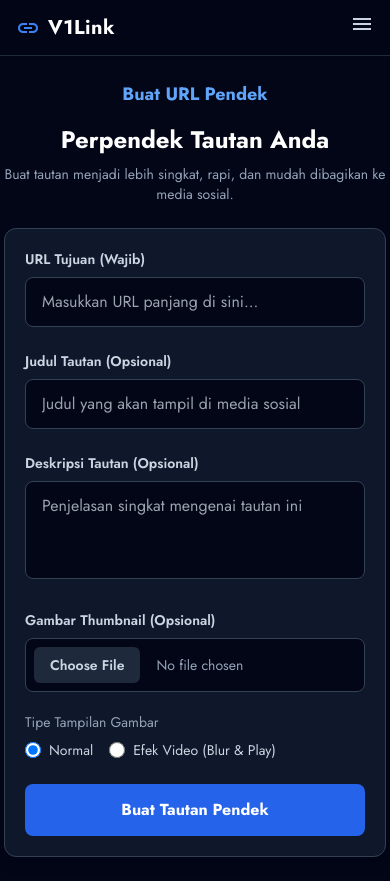
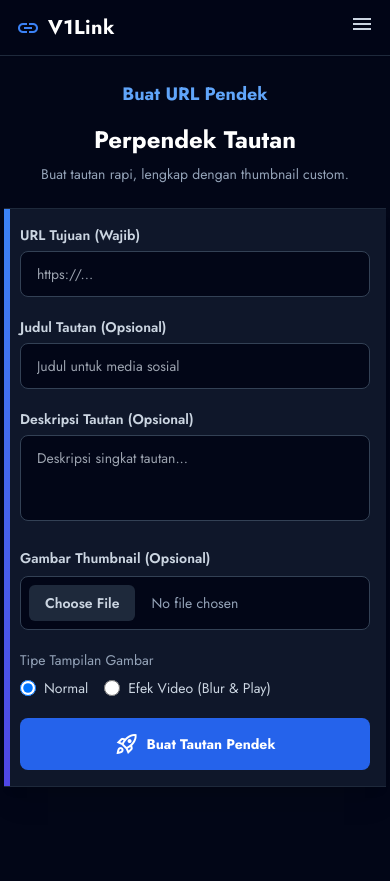
Before and after one commit to tamse94/v1link, a Next.js app: page / in a window 390 px wide. After the commit the page ends 844 px from the top, so only its background shows below. Built offline with nearby package versions, Linux system fonts and the light colour scheme; no server answers.

Commit message:
Update ShortenerForm.js

```diff
--- a/src/components/form/ShortenerForm.js
+++ b/src/components/form/ShortenerForm.js
@@ -69,52 +69,92 @@
     }
   };
 
+  // Link Share Sosial Media
+  const encodedUrl = encodeURIComponent(shortUrlResult);
+  const shareLinks = {
+    wa: `https://wa.me/?text=${encodedUrl}`,
+    fb: `https://www.facebook.com/sharer/sharer.php?u=${encodedUrl}`,
+    x: `https://twitter.com/intent/tweet?url=${encodedUrl}`,
+    tg: `https://t.me/share/url?url=${encodedUrl}`
+  };
+
   return (
     <div className="w-full">
-      <div className="mb-6 text-center sm:text-left">
-        <h1 className="text-2xl sm:text-3xl font-bold text-white mb-2">Perpendek Tautan Anda</h1>
-        <p className="text-slate-400 text-sm sm:text-base">Buat tautan menjadi lebih singkat, rapi, dan mudah dibagikan ke media sosial.</p>
+      <div className="mb-6 px-2 sm:px-0 text-center sm:text-left">
+        <h1 className="text-2xl sm:text-3xl font-bold text-white mb-2">Perpendek Tautan</h1>
+        <p className="text-slate-400 text-sm sm:text-base">Buat tautan rapi, lengkap dengan thumbnail custom.</p>
       </div>
 
-      <div className="bg-slate-900 border border-slate-700 rounded-xl p-5 sm:p-8 shadow-lg w-full">
-        <form onSubmit={handleSubmit} className="space-y-6">
+      {/* Box Utama: Ada garis warna di samping kiri untuk aksen agar tidak kaku */}
+      <div className="bg-slate-900 border-y sm:border border-slate-800 sm:rounded-xl p-4 sm:p-8 shadow-xl relative overflow-hidden w-full">
+        {/* Aksen Warna */}
+        <div className="absolute left-0 top-0 bottom-0 w-1.5 bg-gradient-to-b from-blue-500 to-indigo-600"></div>
+
+        <form onSubmit={handleSubmit} className="space-y-5">
 
           <div>
-            <label className="block text-sm font-semibold text-slate-300 mb-2">URL Tujuan (Wajib)</label>
+            <label className="block text-sm font-semibold text-slate-300 mb-1.5">URL Tujuan (Wajib)</label>
             <input type="url" required value={url} onChange={e => setUrl(e.target.value)}
-              className="w-full bg-slate-950 border border-slate-700 rounded-lg py-3 px-4 text-white text-base focus:border-blue-500 outline-none transition-colors"
-              placeholder="Masukkan URL panjang di sini..." />
+              className="w-full bg-slate-950 border border-slate-700 rounded-lg py-3 px-4 text-white text-sm focus:border-blue-500 outline-none transition-colors"
+              placeholder="https://..." />
           </div>
 
           <div>
-            <label className="block text-sm font-semibold text-slate-300 mb-2">Judul Tautan (Opsional)</label>
+            <label className="block text-sm font-semibold text-slate-300 mb-1.5">Judul Tautan (Opsional)</label>
             <input type="text" value={title} onChange={e => setTitle(e.target.value)}
-              className="w-full bg-slate-950 border border-slate-700 rounded-lg py-3 px-4 text-white text-base focus:border-blue-500 outline-none transition-colors"
-              placeholder="Judul yang akan tampil di media sosial" />
+              className="w-full bg-slate-950 border border-slate-700 rounded-lg py-3 px-4 text-white text-sm focus:border-blue-500 outline-none transition-colors"
+              placeholder="Judul untuk media sosial" />
           </div>
 
           <div>
-            <label className="block text-sm font-semibold text-slate-300 mb-2">Deskripsi Tautan (Opsional)</label>
+            <label className="block text-sm font-semibold text-slate-300 mb-1.5">Deskripsi Tautan (Opsional)</label>
             <textarea value={desc} onChange={e => setDesc(e.target.value)} rows="3"
-              className="w-full bg-slate-950 border border-slate-700 rounded-lg py-3 px-4 text-white text-base focus:border-blue-500 outline-none transition-colors resize-none"
-              placeholder="Penjelasan singkat mengenai tautan ini"></textarea>
+              className="w-full bg-slate-950 border border-slate-700 rounded-lg py-3 px-4 text-white text-sm focus:border-blue-500 outline-none transition-colors resize-none"
+              placeholder="Deskripsi singkat tautan..."></textarea>
           </div>
 
           <ImageUploader file={file} setFile={setFile} previewUrl={previewUrl} setPreviewUrl={setPreviewUrl} mode={mode} setMode={setMode} isBlur={isBlur} setIsBlur={setIsBlur} showPlay={showPlay} setShowPlay={setShowPlay} />
 
-          <button type="submit" disabled={loading} className="w-full bg-blue-600 hover:bg-blue-700 text-white font-bold text-base py-3.5 rounded-lg transition-colors mt-4 disabled:opacity-60">
+          <button type="submit" disabled={loading} className="w-full bg-blue-600 hover:bg-blue-700 text-white font-bold text-sm py-3.5 rounded-lg transition-colors mt-2 disabled:opacity-60 flex justify-center items-center gap-2">
+            {loading ? <span className="material-symbols-outlined animate-spin">progress_activity</span> : <span className="material-symbols-outlined">rocket_launch</span>}
             {loading ? 'Memproses...' : 'Buat Tautan Pendek'}
           </button>
         </form>
 
+        {/* Hasil & Tombol Share */}
         {shortUrlResult && (
-          <div className="mt-8 pt-6 border-t border-slate-700">
+          <div className="mt-8 pt-6 border-t border-slate-800">
             <label className="block text-sm font-semibold text-green-400 mb-2">Tautan Berhasil Dibuat!</label>
-            <div className="flex flex-col sm:flex-row gap-3">
-              <input type="text" readOnly value={shortUrlResult} className="w-full bg-slate-950 border border-slate-700 rounded-lg py-3 px-4 text-white text-base focus:outline-none select-all" />
-              <button onClick={handleCopy} className="bg-slate-700 hover:bg-slate-600 text-white font-semibold py-3 px-6 rounded-lg transition-colors flex items-center justify-center gap-2 whitespace-nowrap">
-                Salin Tautan
-              </button>
+
+            <div className="flex flex-col gap-3">
+              <div className="flex gap-2">
+                <input type="text" readOnly value={shortUrlResult} className="flex-1 bg-slate-950 border border-slate-700 rounded-lg py-2.5 px-3 text-white text-sm focus:outline-none select-all" />
+                <button onClick={handleCopy} className="bg-slate-700 hover:bg-slate-600 text-white px-4 rounded-lg flex items-center justify-center transition-colors">
+                  <span className="material-symbols-outlined text-xl">content_copy</span>
+                </button>
+              </div>
+
+              {/* Area Share Sosial Media */}
+              <div className="flex items-center gap-2 mt-2">
+                <span className="text-xs text-slate-400 font-medium mr-1">Bagikan:</span>
+
+                {/* WhatsApp */}
+                <a href={shareLinks.wa} target="_blank" rel="noreferrer" className="bg-[#25D366] hover:bg-[#1DA851] p-2 rounded-md transition-colors text-white">
+                  <svg className="w-4 h-4 fill-current" viewBox="0 0 24 24"><path d="M17.472 14.382c-.297-.149-1.758-.867-2.03-.967-.273-.099-.471-.148-.67.15-.197.297-.767.966-.94 1.164-.173.199-.347.223-.644.075-.297-.15-1.255-.463-2.39-1.475-.883-.788-1.48-1.761-1.653-2.059-.173-.297-.018-.458.13-.606.134-.133.298-.347.446-.52.149-.174.198-.298.298-.497.099-.198.05-.371-.025-.52-.075-.149-.669-1.612-.916-2.207-.242-.579-.487-.5-.669-.51h-.57c-.198 0-.52.074-.792.372-.272.297-1.04 1.016-1.04 2.479 0 1.462 1.065 2.875 1.213 3.074.149.198 2.096 3.2 5.077 4.487.709.306 1.262.489 1.694.625.712.227 1.36.195 1.871.118.571-.085 1.758-.719 2.006-1.413.248-.694.248-1.289.173-1.413-.074-.124-.272-.198-.57-.347m-5.421 7.403h-.004a9.87 9.87 0 01-5.031-1.378l-.361-.214-3.741.982.998-3.648-.235-.374a9.86 9.86 0 01-1.51-5.26c.001-5.45 4.436-9.884 9.888-9.884 2.64 0 5.122 1.03 6.988 2.898a9.825 9.825 0 012.893 6.994c-.003 5.45-4.437 9.884-9.885 9.884m8.413-18.297A11.815 11.815 0 0012.05 0C5.495 0 .16 5.335.157 11.892c0 2.096.547 4.142 1.588 5.945L.057 24l6.305-1.654a11.882 11.882 0 005.683 1.448h.005c6.554 0 11.89-5.335 11.893-11.893a11.821 11.821 0 00-3.48-8.413Z"/></svg>
+                </a>
+                {/* Facebook */}
+                <a href={shareLinks.fb} target="_blank" rel="noreferrer" className="bg-[#1877F2] hover:bg-[#166fe5] p-2 rounded-md transition-colors text-white">
+                  <svg className="w-4 h-4 fill-current" viewBox="0 0 24 24"><path d="M24 12.073c0-6.627-5.373-12-12-12s-12 5.373-12 12c0 5.99 4.388 10.954 10.125 11.854v-8.385H7.078v-3.469h3.047V9.43c0-3.007 1.792-4.669 4.533-4.669 1.312 0 2.686.235 2.686.235v2.953H15.83c-1.491 0-1.956.925-1.956 1.874v2.25h3.328l-.532 3.469h-2.796v8.385C19.612 23.027 24 18.062 24 12.073z"/></svg>
+                </a>
+                {/* X / Twitter */}
+                <a href={shareLinks.x} target="_blank" rel="noreferrer" className="bg-black hover:bg-slate-800 border border-slate-700 p-2 rounded-md transition-colors text-white">
+                  <svg className="w-4 h-4 fill-current" viewBox="0 0 24 24"><path d="M18.244 2.25h3.308l-7.227 8.26 8.502 11.24H16.17l-5.214-6.817L4.99 21.75H1.68l7.73-8.835L1.254 2.25H8.08l4.713 6.231zm-1.161 17.52h1.833L7.084 4.126H5.117z"/></svg>
+                </a>
+                {/* Telegram */}
+                <a href={shareLinks.tg} target="_blank" rel="noreferrer" className="bg-[#0088cc] hover:bg-[#0077b3] p-2 rounded-md transition-colors text-white">
+                  <svg className="w-4 h-4 fill-current" viewBox="0 0 24 24"><path d="M11.944 0A12 12 0 0 0 0 12a12 12 0 0 0 12 12 12 12 0 0 0 12-12A12 12 0 0 0 12 0a12 12 0 0 0-.056 0zm4.962 7.224c.1-.002.321.023.465.14a.506.506 0 0 1 .171.325c.016.093.036.306.02.472-.18 1.898-.962 6.502-1.36 8.627-.168.9-.499 1.201-.82 1.23-.696.065-1.225-.46-1.9-.902-1.056-.693-1.653-1.124-2.678-1.8-1.185-.78-.417-1.21.258-1.91.177-.184 3.247-2.977 3.307-3.23.007-.032.014-.15-.056-.212s-.174-.041-.249-.024c-.106.024-1.793 1.14-5.061 3.345-.48.33-.913.49-1.302.48-.428-.008-1.252-.241-1.865-.44-.752-.245-1.349-.374-1.297-.789.027-.216.325-.437.888-.666 3.483-1.524 5.805-2.529 6.967-3.014 3.332-1.386 4.025-1.627 4.476-1.635z"/></svg>
+                </a>
+              </div>
             </div>
           </div>
         )}
```
